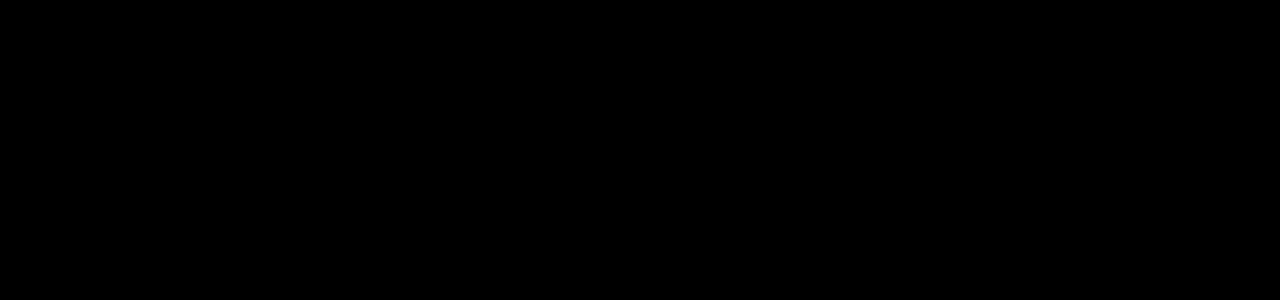
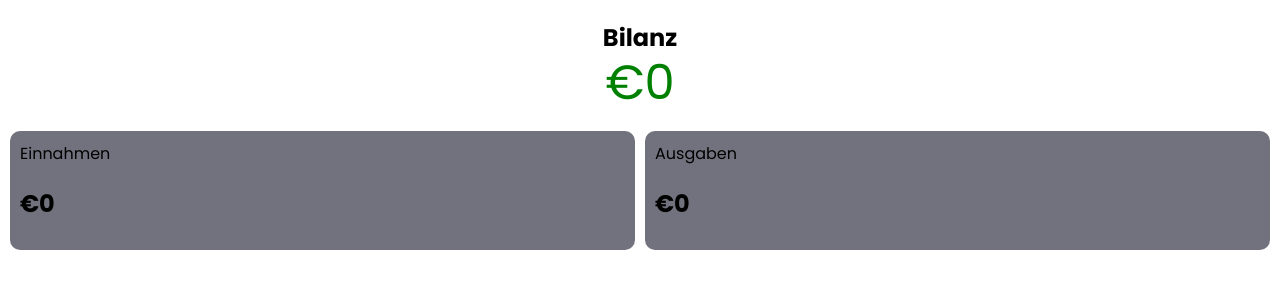
Before and after one commit to Samet91/capstone-project, a React (Vite) app: page / in a window 1280 px wide. Shown: the top 300 px of the page. Built offline with nearby package versions, Linux system fonts and the light colour scheme.

Commit message:
start with some function

```diff
--- a/src/app/App.tsx
+++ b/src/app/App.tsx
@@ -1,7 +1,10 @@
 import React from 'react'
+import Expense from './components/Expense/Expense'
 
 function App(): JSX.Element {
-  return <></>
+  return <>
+    <Expense income={0} expense={0} />
+  </>
 }
 
 export default App
--- a/src/app/GlobalStyles.tsx
+++ b/src/app/GlobalStyles.tsx
@@ -12,8 +12,8 @@
         'Helvetica Neue', sans-serif;
     -webkit-font-smoothing: antialiased;
     -moz-osx-font-smoothing: grayscale;
-    color: white;
-    background-color: black;
+    background-color: white;
+    margin: 0 10px;
     }
 
     code {
--- /dev/null
+++ b/src/app/components/Expense/Expense.tsx
@@ -0,0 +1,84 @@
+import React from 'react'
+import styled from 'styled-components'
+
+type inOutProps = {
+  income: number
+  expense: number
+}
+
+export default function Expense({ income, expense }: inOutProps): JSX.Element {
+  return (
+    <>
+      <BalanceTitle>Bilanz</BalanceTitle>
+      <Balance income={income} expense={expense}>
+        €{income - expense}
+      </Balance>
+      <IncExpContainer>
+        <IncomeContainer>
+          <IncomeTitle>Einnahmen</IncomeTitle>
+          <IncomePlace>€{income}</IncomePlace>
+        </IncomeContainer>
+        <ExpenseContainer>
+          <ExpenseTitle>Ausgaben</ExpenseTitle>
+          <ExpensePlace>€{expense}</ExpensePlace>
+        </ExpenseContainer>
+      </IncExpContainer>
+    </>
+  )
+}
+
+const BalanceTitle = styled.h2`
+  display: flex;
+  justify-content: center;
+  color: black;
+`
+
+const Balance = styled.h2<inOutProps>`
+  display: flex;
+  justify-content: center;
+  margin-top: -20px;
+  font-weight: 400;
+  line-height: 1.167;
+  font-size: 3rem;
+  color: ${(props) => (props.income - props.expense < 0 ? 'red' : 'green')};
+`
+
+const IncExpContainer = styled.div`
+  display: flex;
+  margin-top: -20px;
+`
+
+const IncomeContainer = styled.div`
+  flex: 1 1;
+  background-color: rgb(20 20 41 / 60%) !important;
+  color: #f5f5f5 !important;
+  padding: 10px;
+  border-radius: 10px;
+  margin-right: 5px;
+`
+
+const ExpenseContainer = styled.div`
+  flex: 1 1;
+  background-color: rgb(20 20 41 / 60%);
+  color: #f5f5f5;
+  padding: 10px;
+  border-radius: 10px;
+  margin-left: 5px;
+`
+
+const IncomeTitle = styled.span`
+  color: black;
+`
+
+const IncomePlace = styled.h2`
+  color: black;
+`
+
+const ExpenseTitle = styled.span`
+  color: black;
+  align-content: center;
+`
+
+const ExpensePlace = styled.h2`
+  color: black;
+`
```
